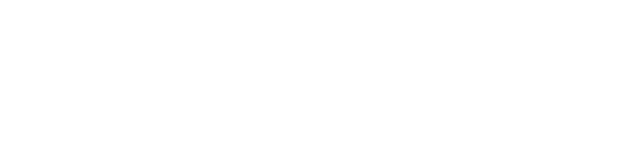
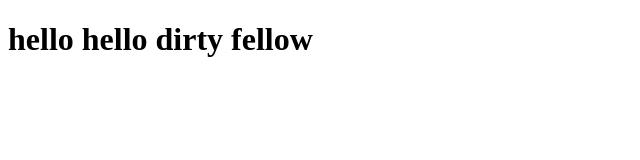
Before and after one commit to FarzanaPrianka/learning-git-branching-repo, a plain HTML site: page index.html in a window 1280 px wide. Shown: the whole page, without its empty margins (0-640 px from the left). Drawn offline with Linux system fonts and the light colour scheme.

Commit message:
adding text

```diff
--- a/index.html
+++ b/index.html
@@ -1,12 +1,17 @@
 <!DOCTYPE html>
 <html lang="en">
+
 <head>
   <meta charset="UTF-8">
   <meta name="viewport" content="width=device-width, initial-scale=1.0">
   <meta http-equiv="X-UA-Compatible" content="ie=edge">
   <title>Git branching lesson on test</title>
 </head>
+
 <body>
 
+  <h1>hello hello dirty fellow</h1>
+
 </body>
+
 </html>
```
